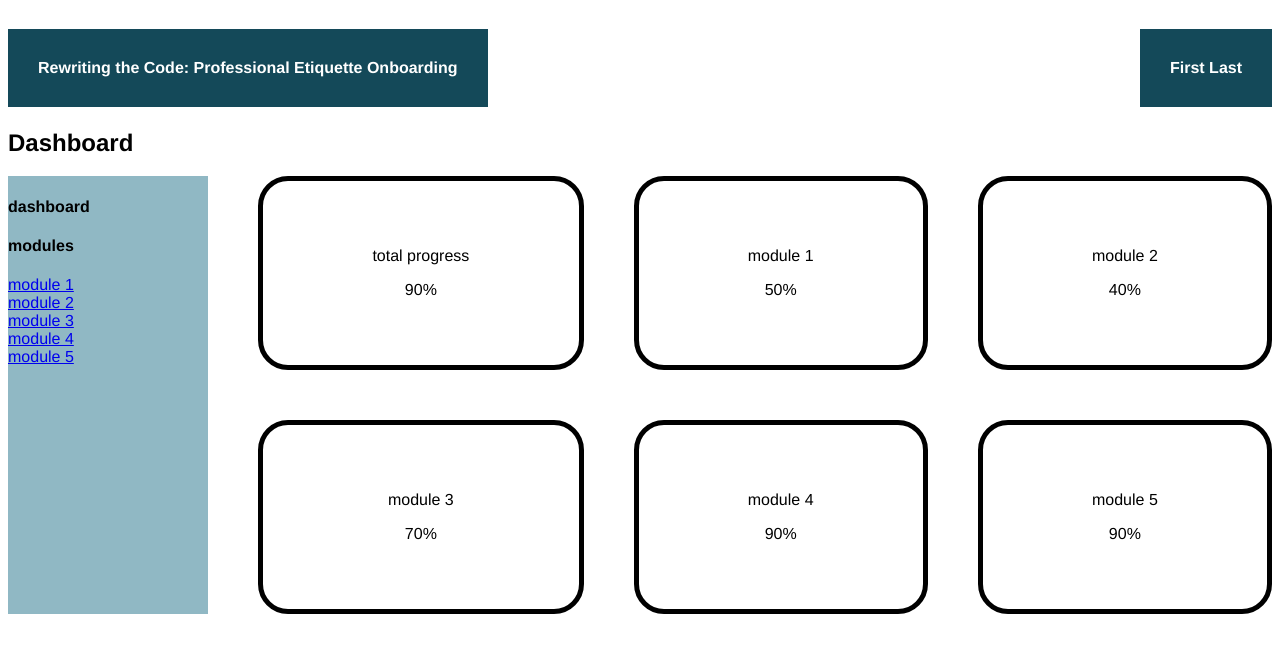
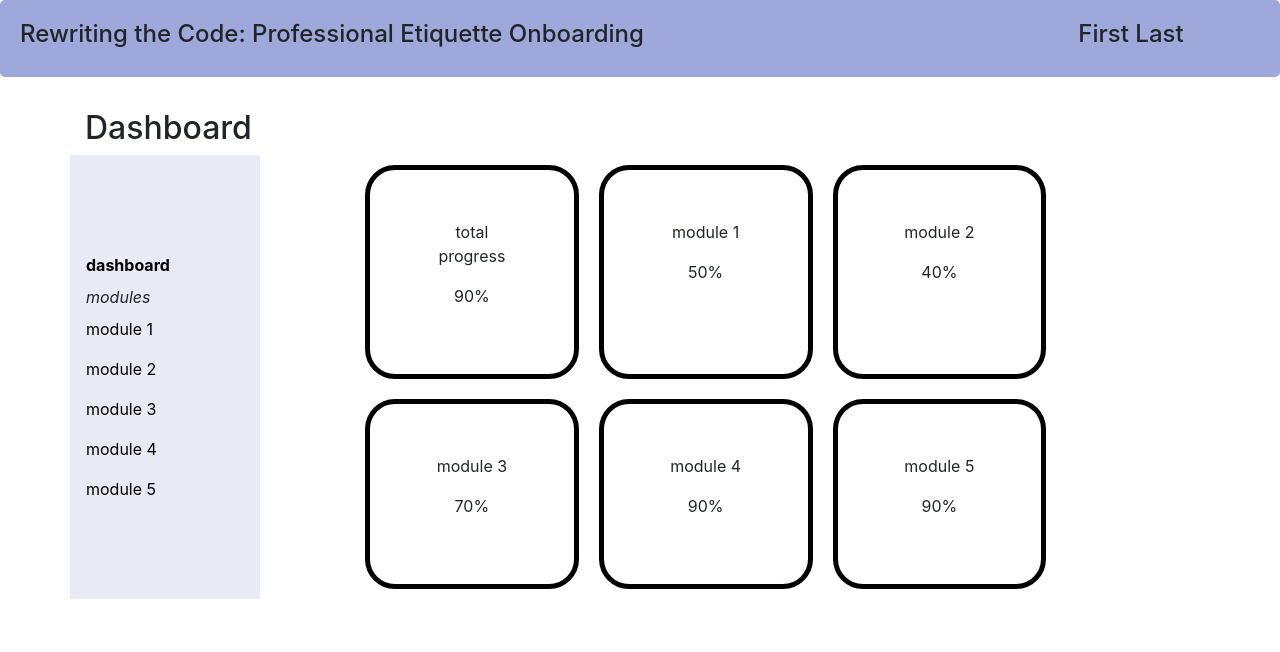
Before and after one commit to mlum123/rtc-onboarding, a website: page dashboard.html in a window 1280 px wide. Drawn offline with nearby package versions, Linux system fonts and the light colour scheme.

Commit message:
installed Bootstrap + applied Bootstrap to dashboard page, set up temporary index.html page as home page for site to point to dashboard page

```diff
--- a/css/dashboard.css
+++ b/css/dashboard.css
@@ -1,50 +1,19 @@
-body {
-    font-family: Helvetica, Verdana, Arial, Calibri, sans-serif;
+.jumbotron {
+    background-color: #9FA8DA;
+    padding: 20px;
 }
 
-header {
-    color: white;
+.navbar {
+    background-color: #E8EAF6;
 }
 
-.alignleft {
-    background-color: #144959;
-    padding: 30px;
-	float: left;
-}
-
-.alignright {
-    background-color: #144959;
-    padding: 30px;
-	float: right;
-}
-
-#navbar {
-    background-color: #90B8C4;
-    grid-row-start: 1;
-    grid-row-end: 3;
-}
-
-.menu-nav {
-    padding: 10px;
-    color: white;
-    list-style-type: none;
-    margin: 0;
-    padding: 0;
-}
-
-.menu-nav ul a {
-    color: white;
-}
-
-.grid-container {
-    display: grid;
-    grid-column-gap: 50px;
-    grid-row-gap: 50px;
-    grid-template-columns: auto auto auto auto;
+.nav-link {
+    color: black;
 }
 
 .grid-item {
     padding: 50px;
+    margin: 10px;
     text-align: center;
     border: 5px solid black;
     border-radius: 30px;
--- a/dashboard.html
+++ b/dashboard.html
@@ -2,80 +2,98 @@
 <html lang="en">
     <head>
         <meta charset="UTF-8" />
-    <meta name="viewport" content="width=device-width, initial-scale=1.0" />
+        <meta name="viewport" content="width=device-width, initial-scale=1.0, shrink-to-fit=no" />
         <meta http-equiv="X-UA-Compatible" content="ie=edge" />
+        <!-- Bootstrap CSS -->
+        <link rel="stylesheet" href="node_modules/bootstrap/dist/css/bootstrap.min.css">
         <link rel="stylesheet" href="css/dashboard.css" />
 
         <title>RTC Onboarding Dashboard</title>
     </head>
+
     <body>
-      <header>
-        <h4 class="alignleft">Rewriting the Code: Professional Etiquette Onboarding</h4>
-        <h4 class="alignright">First Last</h4>
+        <header class="jumbotron">
+            <div class="row">
+                <h4 class="col-9">Rewriting the Code: Professional Etiquette Onboarding</h4>
+                <h4 class="col-2 ml-auto">First Last</h4>
+            </div>
         </header>
 
-      <h2 style="clear: both;">Dashboard</h2>
-      <div class="grid-container">
+        <h2 class="container">Dashboard</h2>
 
-        <div class="grid-items" id="navbar">
-            <h4>dashboard</h4>
-            <h4>modules</h4>
-            <ul class="menu-nav">
+        <div class="container">
+            <div class="row">
+                <nav class="navbar col-2" id="navbar">
+                    <ul class="navbar-nav">
                         <li class="nav-item">
-                <a href="module1.html" class="nav-link">
-                    module 1
-                </a>
+                            <a href="#" class="nav-link"><strong>dashboard</strong></a>
+                        </li>
+                        <li><em>modules</em></li>
+                        <li class="nav-item">
+                            <a href="./module1.html" class="nav-link">module 1</a>
                         </li>
                         <li class="nav-item">
-                <a href="module2.html" class="nav-link">
-                    module 2
-                </a>
+                            <a href="./module2.html" class="nav-link">module 2</a>
                         </li>
                         <li class="nav-item">
-                <a href="module3.html" class="nav-link">
-                    module 3
-                </a>
+                            <a href="./module3.html" class="nav-link">module 3</a>
                         </li>
                         <li class="nav-item">
-                <a href="module4.html" class="nav-link">
-                    module 4
-                </a>
+                            <a href="./module4.html" class="nav-link">module 4</a>
                         </li>
                         <li class="nav-item">
-                <a href="module5.html" class="nav-link">
-                    module 5
-                </a>
+                            <a href="./module5.html" class="nav-link">module 5</a>
                         </li>
                     </ul>
-          </div>
-        <div class="grid-item">
+                </nav>
+
+
+
+                <div class="col-9 offset-1">
+                    <div class="row">
+                        <div class="grid-item col-3">
                             <p>total progress</p>
                             <p>90%</p>
                         </div>
-        <div class="grid-item">
+                        <div class="grid-item col-3">
                             <p>module 1</p>
                             <p>50%</p>
                         </div>
-        <div class="grid-item">
+                        <div class="grid-item col-3">
                             <p>module 2</p>
                             <p>40%</p>
                         </div>
-        <div class="grid-item">
+                    </div>
+                    <div class="row">
+                        <div class="grid-item col-3">
                             <p>module 3</p>
                             <p>70%</p>
                         </div>
-        <div class="grid-item">
+                        <div class="grid-item col-3">
                             <p>module 4</p>
                             <p>90%</p>
                         </div>
-        <div class="grid-item">
+                        <div class="grid-item col-3">
                             <p>module 5</p>
                             <p>90%</p>
+                        </div>
+                    </div>
+                </div>
+
+                <div>
+
+                </div>
             </div>
         </div>
 
       <footer>
 
       </footer>
+
+       <!-- jQuery first, then Popper.js, then Bootstrap JS. -->
+    <script src="node_modules/jquery/dist/jquery.slim.min.js"></script>
+    <script src="node_modules/popper.js/dist/umd/popper.min.js"></script>
+    <script src="node_modules/bootstrap/dist/js/bootstrap.min.js"></script>
+
   </body>
 </html>
```
Also changed, not shown: Bootstrap4/conFusion/index.html (added, +101 -0 lines), Bootstrap4/conFusion/package.json (added, +16 -0 lines), index.html (added, +21 -0 lines), package.json (added, +29 -0 lines), 4 other files. Lines whose indentation alone changed are shown as unchanged.
